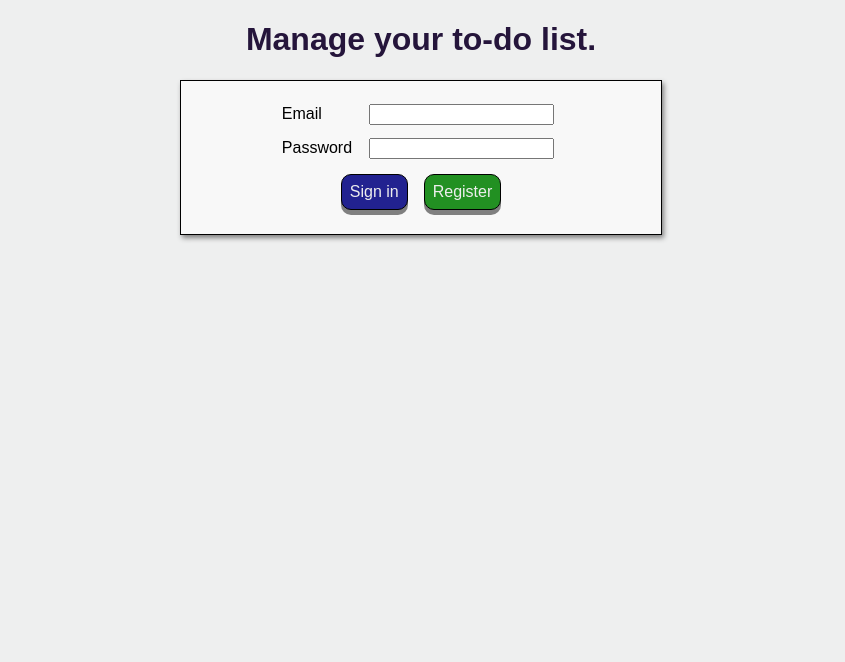
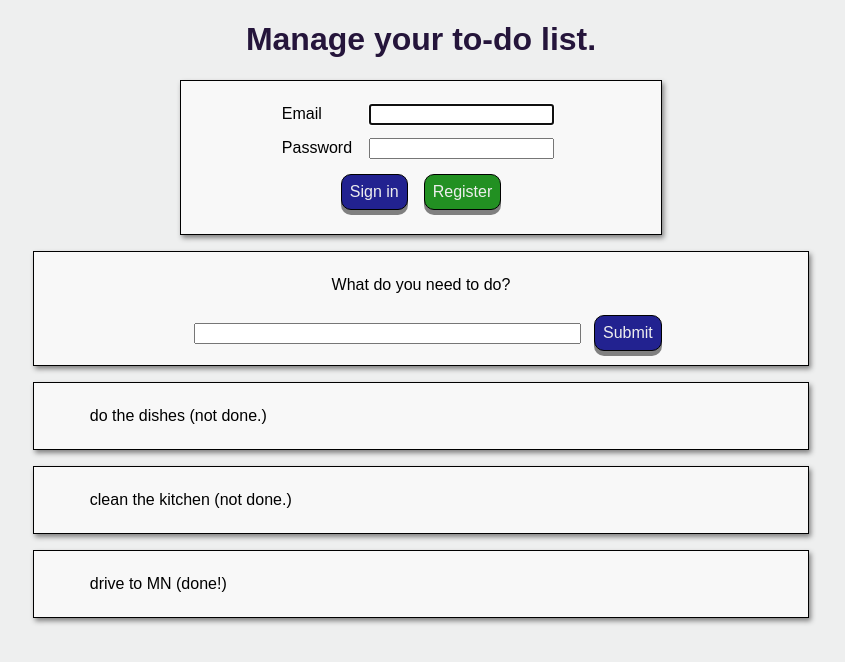
Before and after one commit to egandunning/todo-app, an Angular app: page / in a window 1280 px wide. Shown: the top 662 px of the page, without its empty margins (219-1064 px from the left). Built offline with nearby package versions, Linux system fonts and the light colour scheme.

Commit message:
updated styling and added all components to main page

```diff
--- a/src/app/app.component.html
+++ b/src/app/app.component.html
@@ -4,3 +4,5 @@
   </h1>
 </div>
 <app-login></app-login>
+<app-new-todo></app-new-todo>
+<app-todo-list></app-todo-list>
--- a/src/app/login/login.component.css
+++ b/src/app/login/login.component.css
@@ -3,9 +3,6 @@ div {
    padding: 1em 5em;
    width: 20em;
    text-align: center;
-   border: 1px solid black;
-   box-shadow: 2px 3px 5px grey;
-   background-color: #f8f8f8;
 }
 
 label {
--- a/src/app/login/login.component.html
+++ b/src/app/login/login.component.html
@@ -1,7 +1,7 @@
-<div>
+<div class="container">
   <form>
     <label>Email</label>
-    <input id="name" type="text"><br>
+    <input id="name" type="text" autofocus><br>
     <label>Password</label>
     <input id="pass" type="password"><br>
     <button id="submit" class="btn-blue">Sign in</button>
--- a/src/styles.css
+++ b/src/styles.css
@@ -1,5 +1,11 @@
-label, input, button, p {
+* {
    font-family: sans-serif;
+}
+
+div.container {
+    background-color: #f8f8f8;
+    border: 1px solid black;
+    box-shadow: 2px 3px 5px grey;
 }
 
 button {
```
Also changed, not shown: src/app/app.module.ts (+10 -2 lines).
